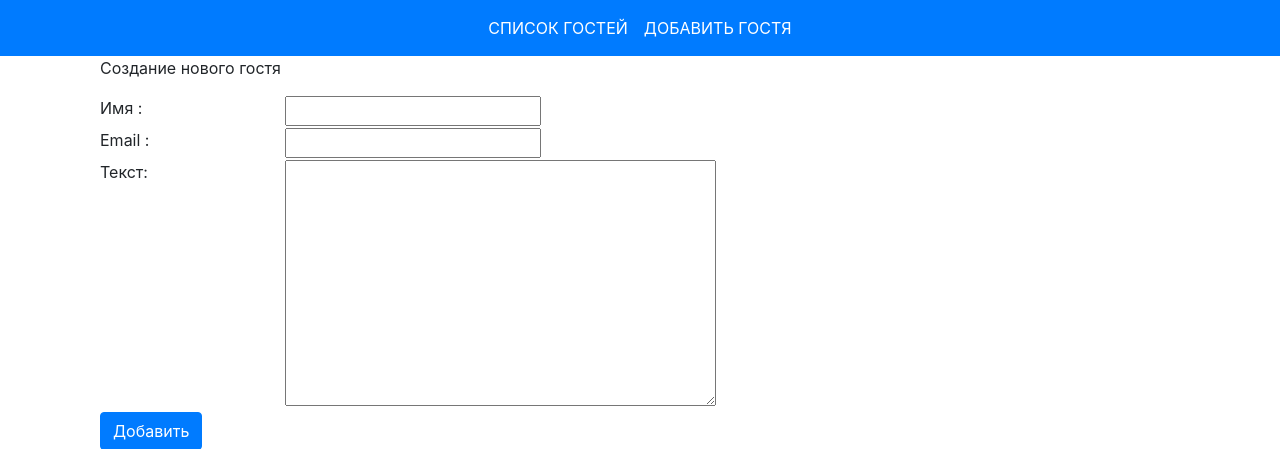
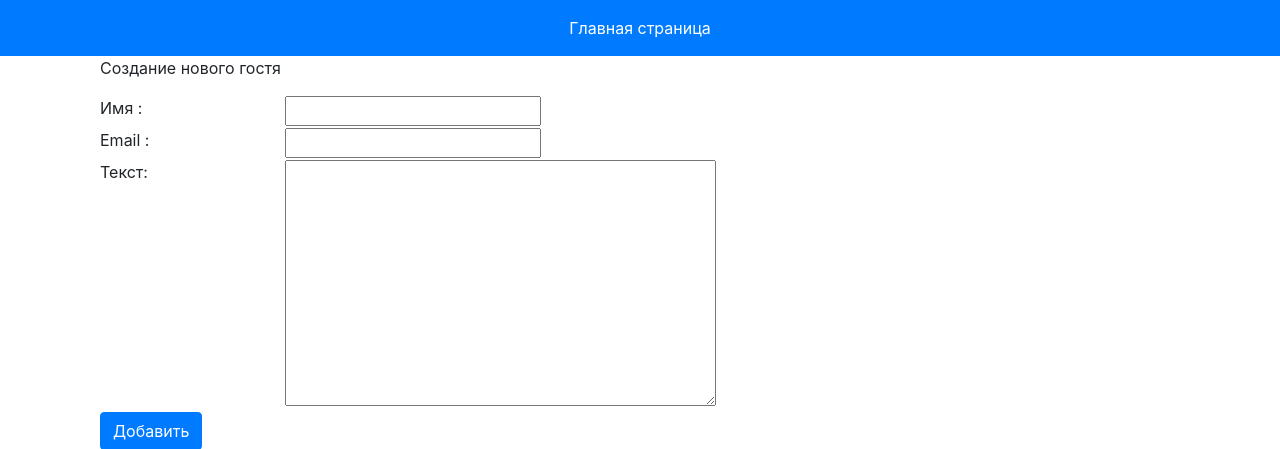
Before and after one commit to Alnazhm/final_work_7_Zhuldyz_Kalbayeva, a Django app: page /guests/add/ in a window 1280 px wide. Shown: the top 449 px of the page. Run offline with Django 4.2, Linux system fonts and the light colour scheme.

Commit message:
Убрала ссылку на добавления

```diff
--- a/app/guests_book/templates/base.html
+++ b/app/guests_book/templates/base.html
@@ -14,10 +14,7 @@
   <div class="collapse navbar-collapse justify-content-center " id="navbarNav">
     <ul class="navbar-nav ">
       <li class="nav-item active ">
-        <a class="nav-link text-white" href="{% url 'index' %}">СПИСОК ГОСТЕЙ<span class="sr-only">(current)</span></a>
-      </li>
-        <li class="nav-item active">
-        <a class="nav-link text-white" href="{% url 'guest_add' %}">ДОБАВИТЬ ГОСТЯ <span class="sr-only">(current)</span></a>
+        <a class="nav-link text-white" href="{% url 'index' %}">Главная страница<span class="sr-only">(current)</span></a>
       </li>
     </ul>
   </div>
```
